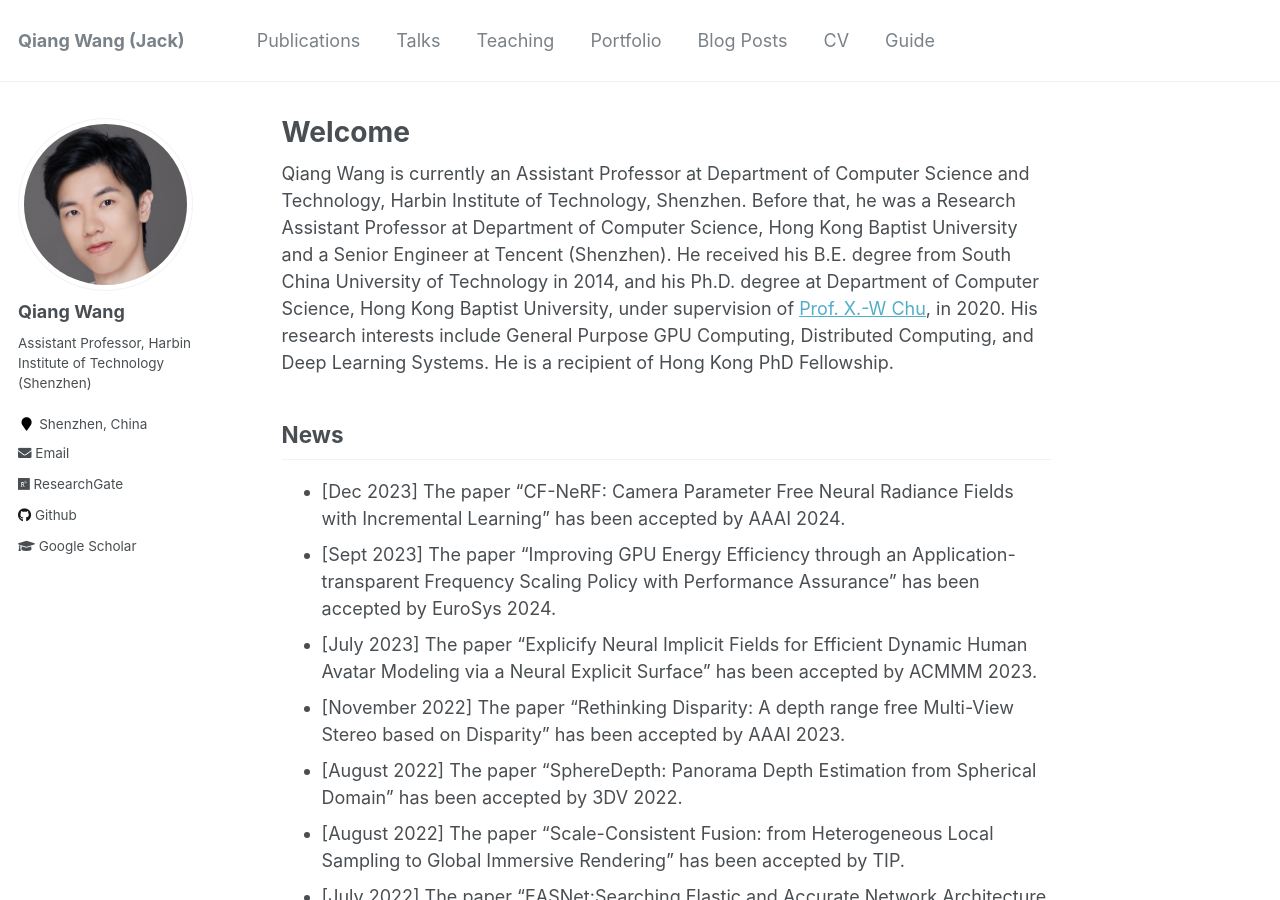
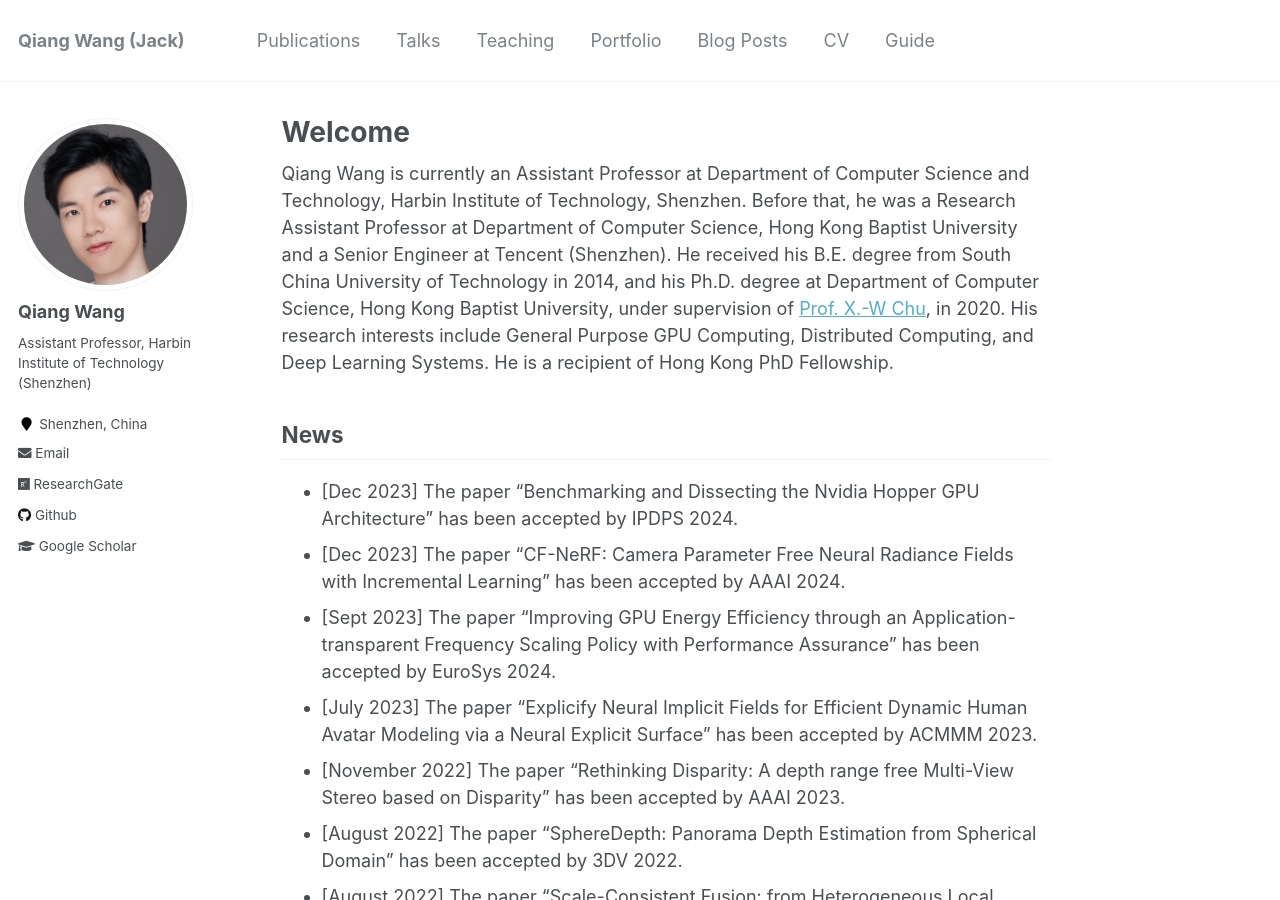
Before and after one commit to blackjack2015/blackjack2015.github.io, a Jekyll site: the page built from _pages/about.md, in a window 1280 px wide and 900 px high. Built offline with Jekyll 4.4.1, drawn with Linux system fonts in a browser that asks for light colours.

Commit message:
Update about.md

```diff
--- a/_pages/about.md
+++ b/_pages/about.md
@@ -12,6 +12,7 @@ redirect_from:
 Qiang Wang is currently an Assistant Professor at Department of Computer Science and Technology, Harbin Institute of Technology, Shenzhen. Before that, he was a Research Assistant Professor at Department of Computer Science, Hong Kong Baptist University and a Senior Engineer at Tencent (Shenzhen). He received his B.E. degree from South China University of Technology in 2014, and his Ph.D. degree at Department of Computer Science, Hong Kong Baptist University, under supervision of [Prof. X.-W Chu](https://sites.google.com/view/chuxiaowen), in 2020. His research interests include General Purpose GPU Computing, Distributed Computing, and Deep Learning Systems. He is a recipient of Hong Kong PhD Fellowship.
 
 ## News
++ \[Dec 2023\] The paper "Benchmarking and Dissecting the Nvidia Hopper GPU Architecture" has been accepted by IPDPS 2024.
 + \[Dec 2023\] The paper "CF-NeRF: Camera Parameter Free Neural Radiance Fields with Incremental Learning" has been accepted by AAAI 2024.
 + \[Sept 2023\] The paper "Improving GPU Energy Efficiency through an Application-transparent Frequency Scaling Policy with Performance Assurance" has been accepted by EuroSys 2024.
 + \[July 2023\] The paper "Explicify Neural Implicit Fields for Efficient Dynamic Human Avatar Modeling via a Neural Explicit Surface" has been accepted by ACMMM 2023.
```
